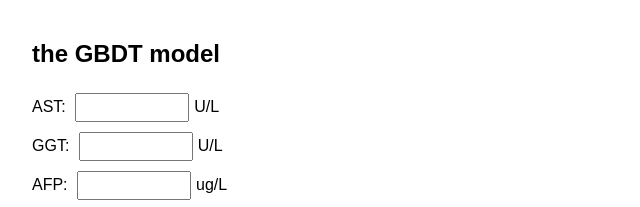
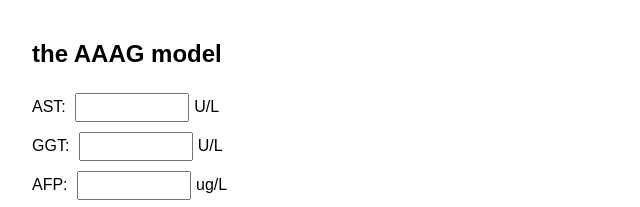
Before and after one commit to icy-chu/GBDT, a plain HTML site: page templates/index.html in a window 1280 px wide. Shown: the top 207 px of the page, 8-648 px from the left. Drawn offline with Linux system fonts and the light colour scheme.

Commit message:
Update index.html

```diff
--- a/templates/index.html
+++ b/templates/index.html
@@ -14,7 +14,7 @@
     </style>
 </head>
 <body>
-    <h2>the GBDT model</h2>
+    <h2>the AAAG model</h2>
     <form id="input-form">
         <label>AST: <input type="number" step="any" name="AST" required>U/L</label><br>
         <label>GGT: <input type="number" step="any" name="GGT" required>U/L</label><br>
```
